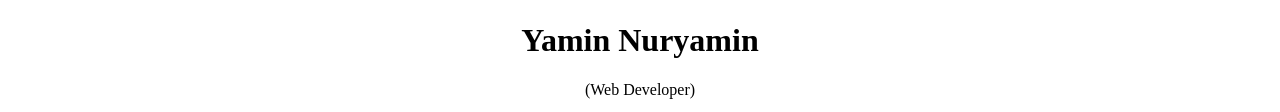
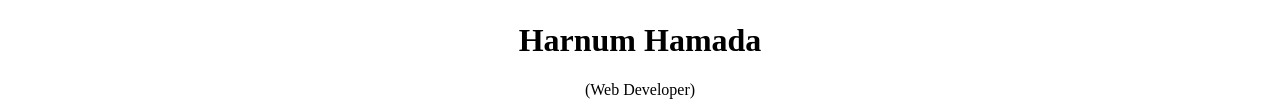
Before and after one commit to harnumhamada/projekweb_1, a plain HTML site: page index.html in a window 1280 px wide. Shown: the part 247-359 px from the top of the page. Drawn offline with Linux system fonts and the light colour scheme.

Commit message:
Update index.html

```diff
--- a/index.html
+++ b/index.html
@@ -4,7 +4,7 @@
 <head>
     <meta charset="UTF-8">
     <meta name="viewport" content="width=device-width, initial-scale=1.0">
-    <title>Yamin Nuryamin Website</title>
+    <title>Harnum Hamada</title>
 </head>
 
 <body>
@@ -19,7 +19,7 @@
 
     <header style="text-align: center;">
         <img src="photo1.webp" width="200" height="200" style="border-radius: 50%;"/>
-        <h1>Yamin Nuryamin</h1>
+        <h1>Harnum Hamada</h1>
         <p>(Web Developer)</p>
     </header>
 
```
